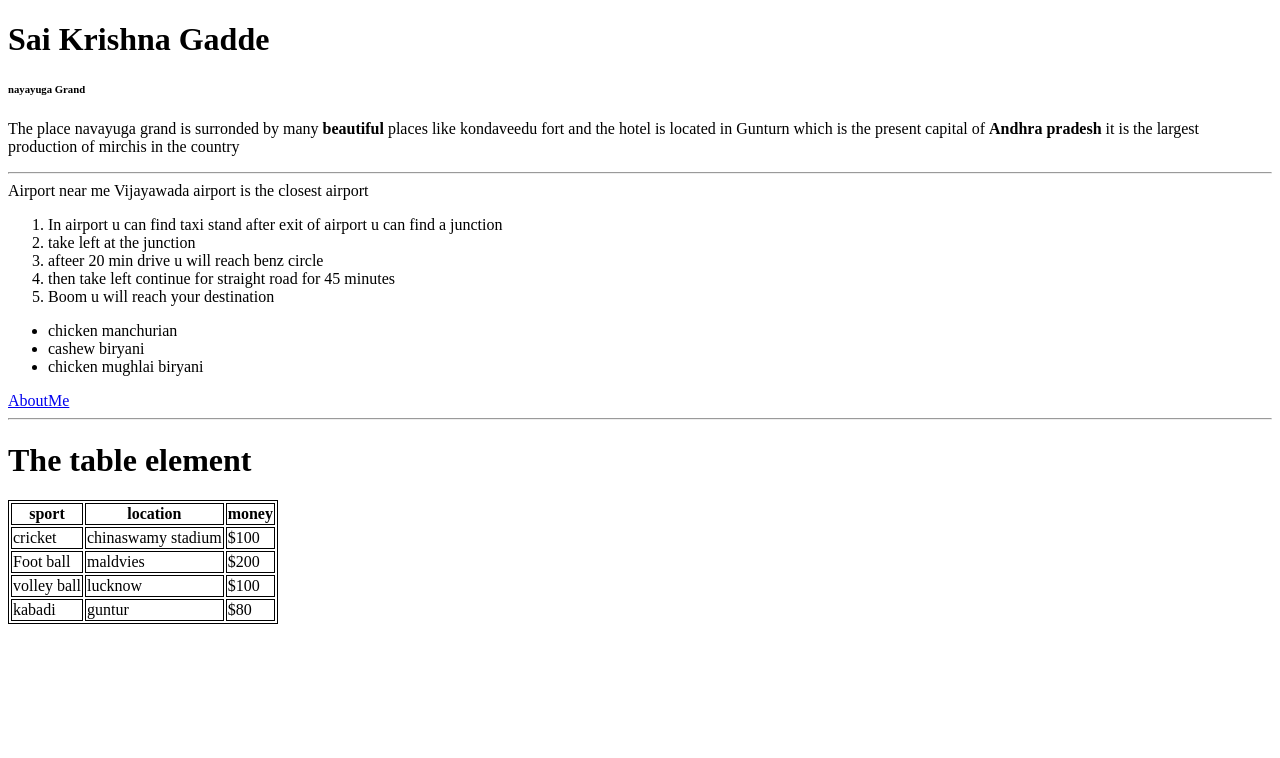
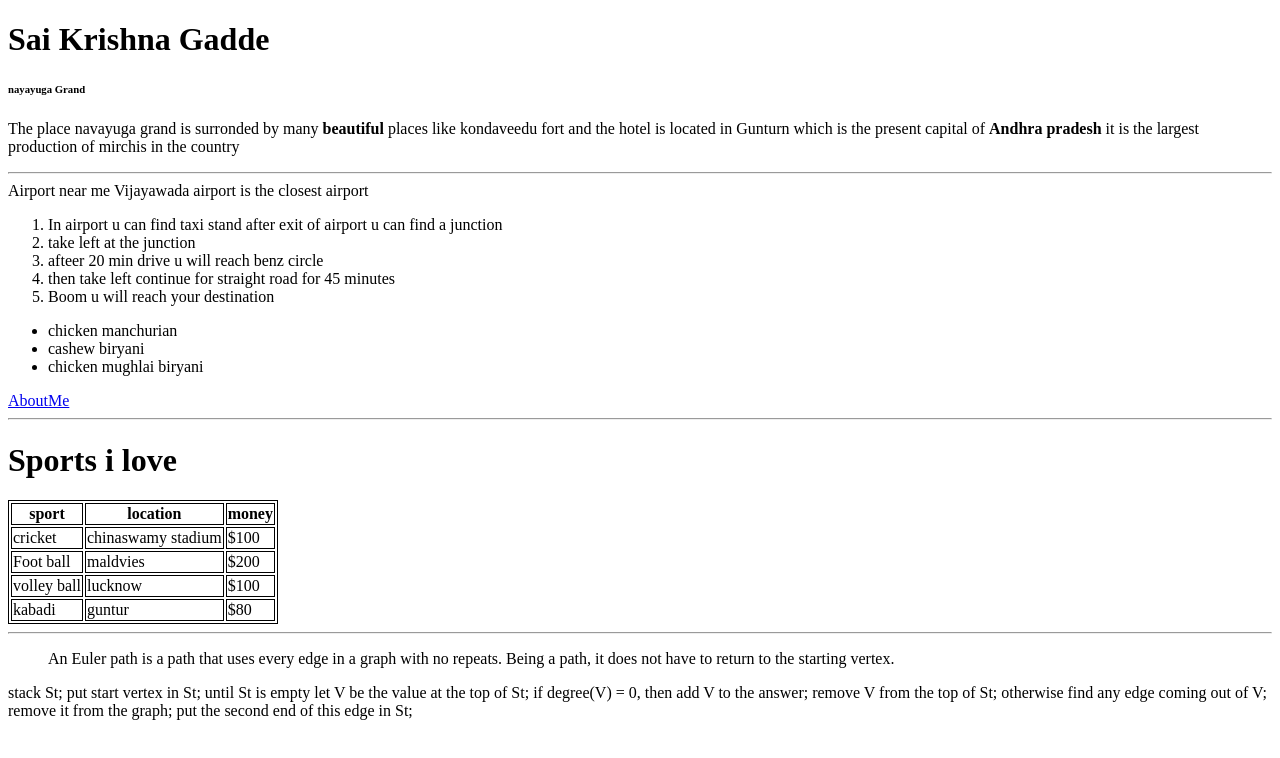
Before and after one commit to 44-563-Web-Apps-S22/webapps-s22-assignment-3-sai2247, a plain HTML site: page index.html in a window 1280 px wide. Drawn offline with Linux system fonts and the light colour scheme.

Commit message:
Update index.html

```diff
--- a/index.html
+++ b/index.html
@@ -44,7 +44,7 @@ table, th, td {
 </head>
 <body>
 
-<h1>The table element</h1>
+<h1>Sports i love</h1>
 
 <table>
   <tr>
@@ -73,6 +73,23 @@ table, th, td {
     <td>$80</td>
   </tr>
 </table>
+<hr>
+<blockquote>
+  An Euler path is a path that uses every edge in a graph with no repeats. Being a path, it does not have to return to the starting vertex.
+</blockquote>
+<pr>
+  stack St;
+put start vertex in St;
+until St is empty
+  let V be the value at the top of St;
+  if degree(V) = 0, then
+    add V to the answer;
+    remove V from the top of St;
+  otherwise
+    find any edge coming out of V;
+    remove it from the graph;
+    put the second end of this edge in St;
+</pr>
 
 </body>
 </html>
```
